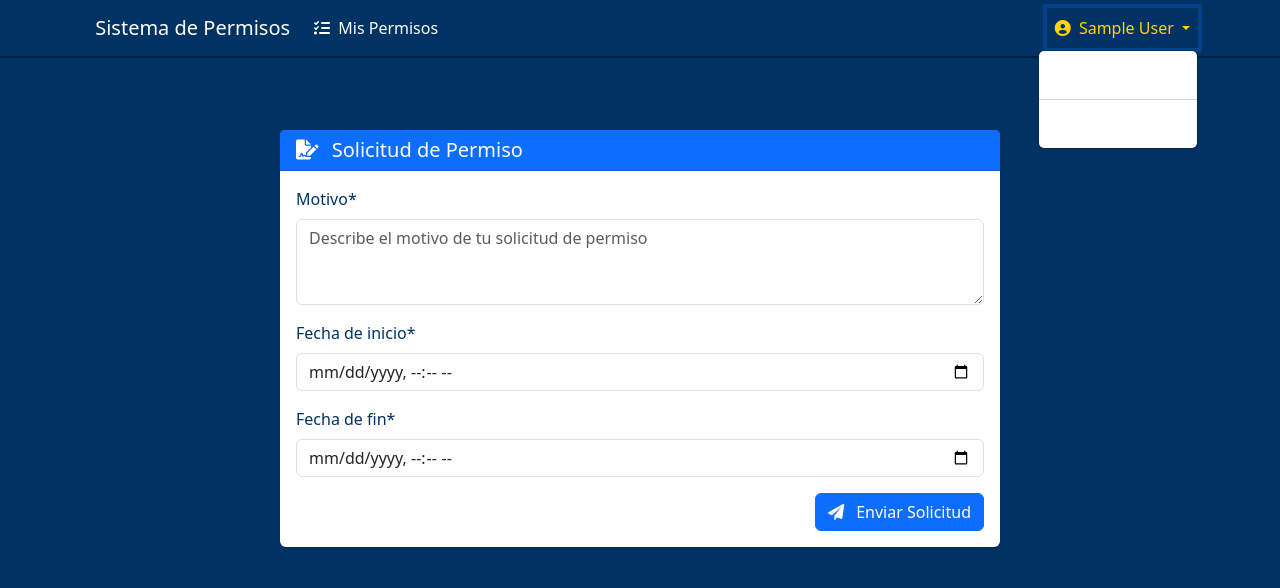
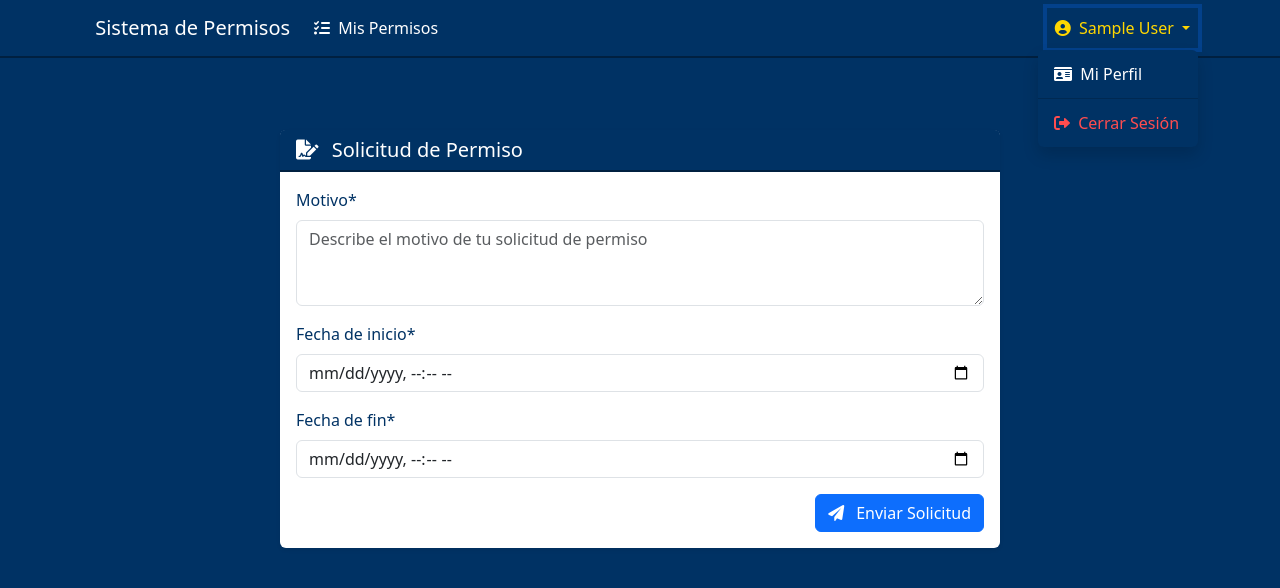
Before and after one commit to piano7check/g5-permisos-internos, a Django app: page / in a window 1280 px wide, after a click that opens the changed part. Shown: the top 588 px of the page. Run offline with Django 5.2, Linux system fonts and the light colour scheme; the visitor is signed in with stand-in values (Sample User, id 1); parts of the project's set-up code (start-up, migrations or seed data) failed here and were passed over; some libraries are stand-ins or nearby versions.

Commit message:
arreglo de mas colores, fixeo de la autentificacion por google

```diff
--- a/Grupo5_GestionPermisos/urls.py
+++ b/Grupo5_GestionPermisos/urls.py
@@ -18,9 +18,11 @@ from django.contrib import admin
 from django.urls import path, include
 from django.conf import settings
 from django.conf.urls.static import static
+from django.views.generic import RedirectView
 from a_permissions.views import HomeView
 
 urlpatterns = [
+
     path('', HomeView.as_view(), name='home'),
     path('admin/', admin.site.urls),
     path('accounts/', include('allauth.urls')),
--- a/static/css/base.css
+++ b/static/css/base.css
@@ -19,9 +19,10 @@ main, .container, .main.container, .container.py-5 {
     color: #003264;
 }
 
-.card-header {
-    background-color: transparent;
-    border-bottom: 1px solid rgba(0,0,0,.125);
+.card-header, .bg-primary, .card-header.bg-primary {
+    background-color: #003264 !important;
+    color: #fff !important;
+    border-bottom: 2px solid #002040;
 }
 
 /* Estilos para botones */
@@ -98,6 +99,32 @@ main, .container, .main.container, .container.py-5 {
     color: #ffd700 !important;
 }
 
+.navbar .dropdown-menu {
+    background-color: #003264 !important;
+    color: #fff !important;
+    border: none;
+    box-shadow: 0 0.5rem 1rem rgba(0,0,0,.15);
+}
+
+.navbar .dropdown-item {
+    background: transparent !important;
+    color: #fff !important;
+}
+
+.navbar .dropdown-item:focus, .navbar .dropdown-item:hover {
+    background-color: #002040 !important;
+    color: #ffd700 !important;
+}
+
+.navbar .dropdown-item.text-danger {
+    color: #ff4d4f !important;
+}
+
+.navbar .dropdown-item.text-danger:focus, .navbar .dropdown-item.text-danger:hover {
+    background-color: #330000 !important;
+    color: #fff !important;
+}
+
 /* Estilos para el footer */
 .footer, .footer.bg-light {
     background-color: #003264 !important;
--- a/templates/home.html
+++ b/templates/home.html
@@ -26,7 +26,7 @@
                         <div class="alert alert-info mt-3">
                             <strong>¿Eres residente?</strong> Inicia sesión con tu cuenta institucional para solicitar permisos.<br>
                         </div>
-                        <a href="{% url 'account_login' %}" class="btn btn-primary mt-2 w-100 w-md-auto">
+                        <a href="/accounts/google/login/" class="btn btn-primary mt-2 w-100 w-md-auto">
                             <i class="fas fa-sign-in-alt me-1"></i> Iniciar Sesión
                         </a>
                     </div>
```
Also changed, not shown: templates/account/login.html (deleted, +0 -32 lines), templates/login_google.html (deleted, +0 -14 lines).
